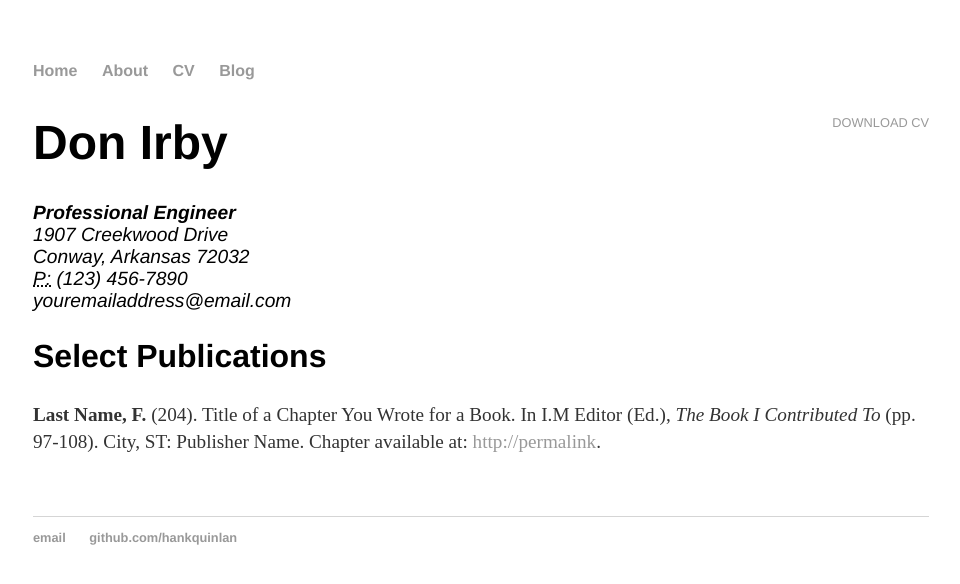
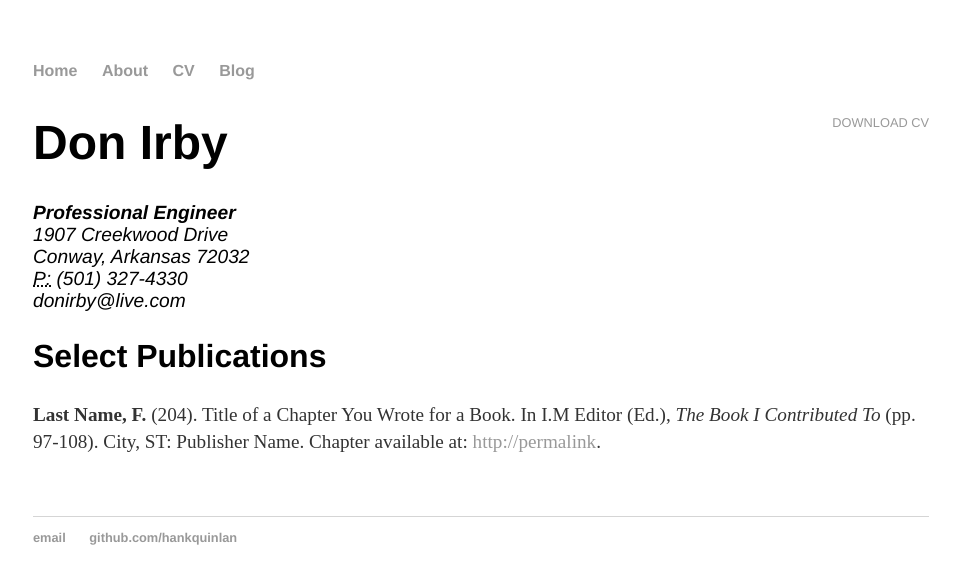
Before and after one commit to donirby/donirby.github.io, a Jekyll site: the page built from cv/index.html, in a window 1280 px wide. Shown: the top 584 px of the page, without its empty margins (159-1119 px from the left). Built offline with Jekyll 4.4.1, drawn with Linux system fonts in a browser that asks for light colours.

Commit message:
page edits

```diff
--- a/cv/index.html
+++ b/cv/index.html
@@ -10,8 +10,8 @@ title: CV of Your Name
 					<strong>Professional Engineer</strong><br>
 					1907 Creekwood Drive<br>
 					Conway, Arkansas 72032<br>
-					<abbr title="phone">P:</abbr> (123) 456-7890<br>
-					<span class="obfuscate">youremailaddress@email.com</span>
+					<abbr title="phone">P:</abbr> (501) 327-4330<br>
+					<span class="obfuscate">donirby@live.com</span>
 					</address>
 
 					<h2>Select Publications</h2>
```
Also changed, not shown: other parts of cv/index.html (+1 -1 lines).
